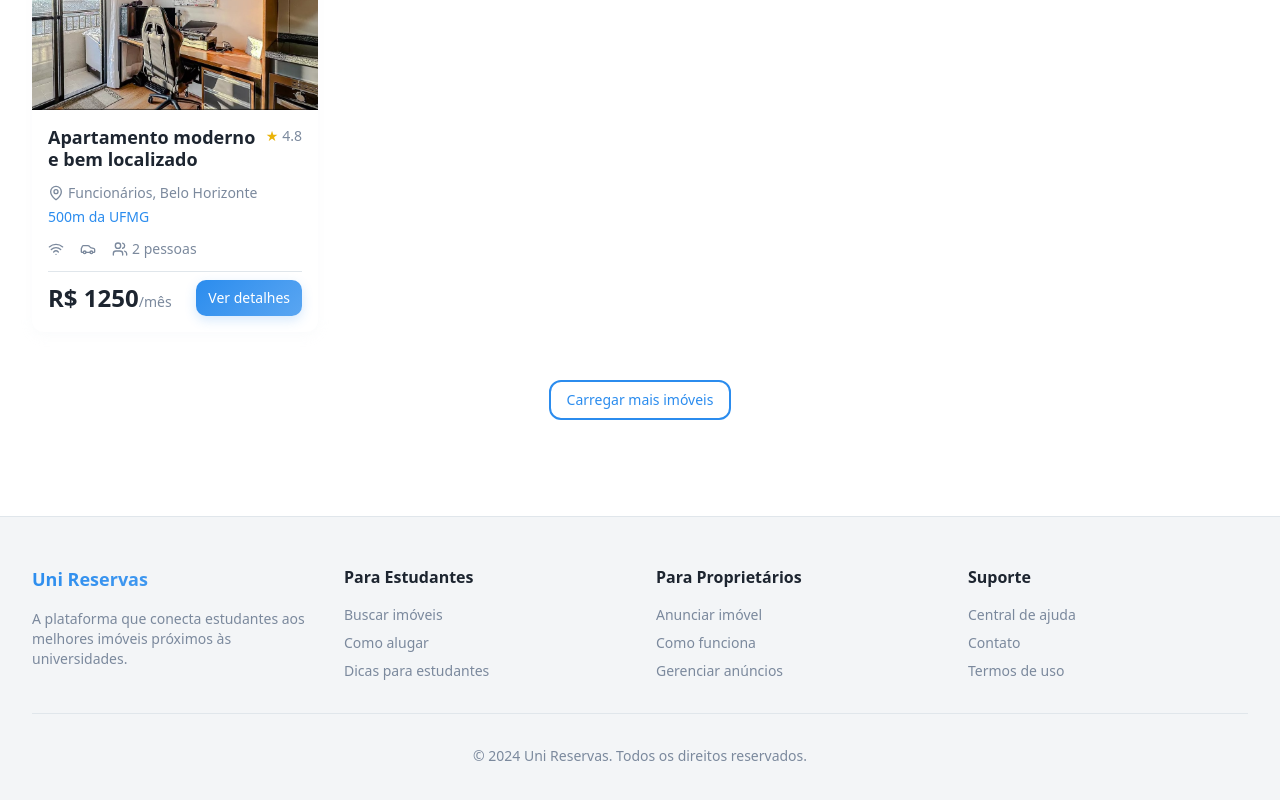
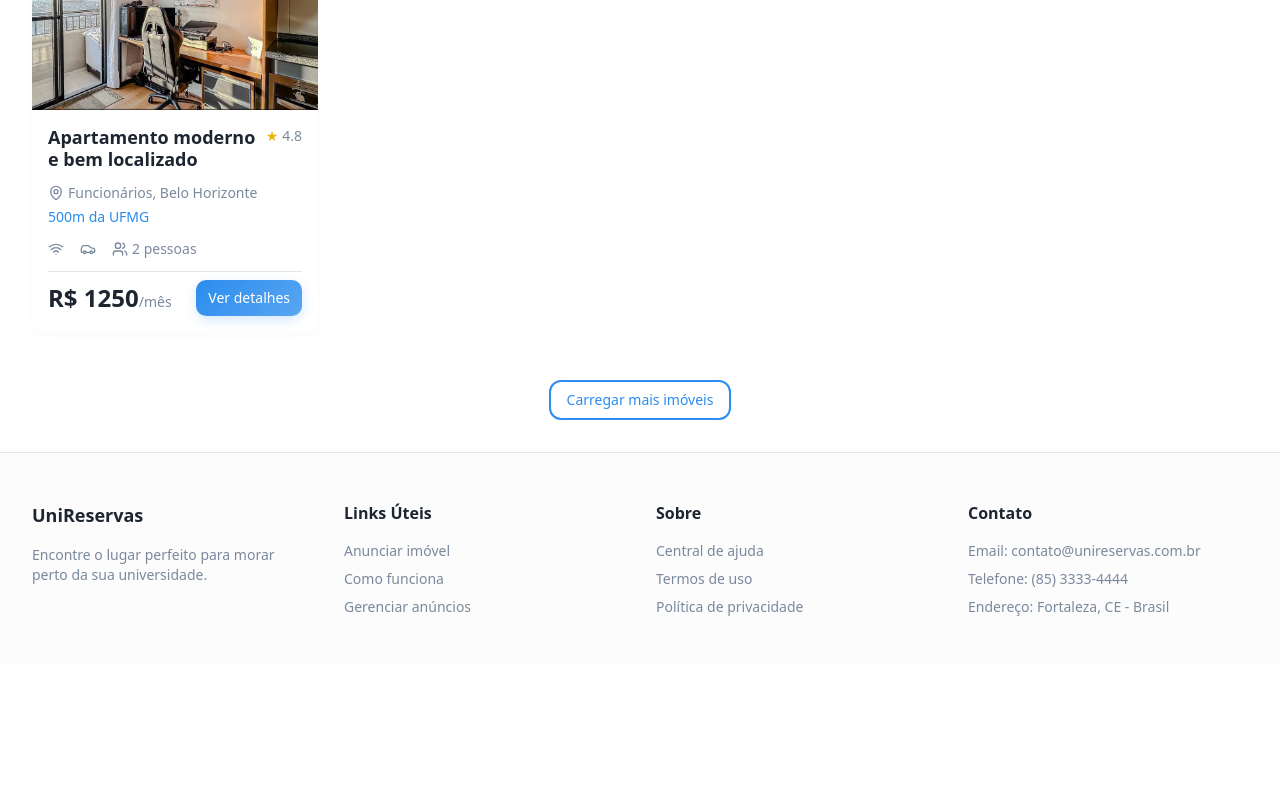
Before and after one commit to darleisonrodrigues/projeto-unireservas, a React (Vite) app: page / in a window 1280 px wide. Shown: the part 2038-2838 px from the top of the page. After the commit the page ends 2703 px from the top, so only its background shows below. Built offline with nearby package versions, Linux system fonts and the light colour scheme.

Commit message:
Inclusão de contato no rodapé

```diff
--- /dev/null
+++ b/src/components/Footer.tsx
@@ -0,0 +1,52 @@
+import { Link } from 'react-router-dom';
+import { ROUTES } from '@/config/routes';
+
+const Footer = () => {
+  return (
+    <footer className="bg-muted/30 border-t">
+      <div className="max-w-7xl mx-auto px-4 sm:px-6 lg:px-8 py-12">
+        <div className="grid grid-cols-1 md:grid-cols-2 lg:grid-cols-4 gap-8">
+          {/* Logo e Descrição */}
+          <div>
+            <h3 className="font-bold text-lg mb-4">UniReservas</h3>
+            <p className="text-sm text-muted-foreground">
+              Encontre o lugar perfeito para morar perto da sua universidade.
+            </p>
+          </div>
+
+          {/* Links Úteis */}
+          <div>
+            <h4 className="font-semibold mb-4">Links Úteis</h4>
+            <ul className="space-y-2 text-sm text-muted-foreground">
+              <li><Link to={ROUTES.LISTINGS.CREATE} className="hover:text-primary transition-all duration-300 ease-out">Anunciar imóvel</Link></li>
+              <li><Link to="#" className="hover:text-primary transition-all duration-300 ease-out">Como funciona</Link></li>
+              <li><Link to="#" className="hover:text-primary transition-all duration-300 ease-out">Gerenciar anúncios</Link></li>
+            </ul>
+          </div>
+
+          {/* Sobre */}
+          <div>
+            <h4 className="font-semibold mb-4">Sobre</h4>
+            <ul className="space-y-2 text-sm text-muted-foreground">
+              <li><Link to="#" className="hover:text-primary transition-all duration-300 ease-out">Central de ajuda</Link></li>
+              <li><Link to="/terms" className="hover:text-primary transition-all duration-300 ease-out">Termos de uso</Link></li>
+              <li><Link to="#" className="hover:text-primary transition-all duration-300 ease-out">Política de privacidade</Link></li>
+            </ul>
+          </div>
+
+          {/* Contato */}
+          <div>
+            <h4 className="font-semibold mb-4">Contato</h4>
+            <div className="space-y-2 text-sm text-muted-foreground">
+              <p>Email: contato@unireservas.com.br</p>
+              <p>Telefone: (85) 3333-4444</p>
+              <p>Endereço: Fortaleza, CE - Brasil</p>
+            </div>
+          </div>
+        </div>
+      </div>
+    </footer>
+  );
+};
+
+export default Footer;
--- a/src/pages/HomePage.tsx
+++ b/src/pages/HomePage.tsx
@@ -2,6 +2,7 @@ import Header from "@/components/Header";
 import Hero from "@/components/Hero";
 import FilterBar from "@/components/FilterBar";
 import PropertyCard from "@/components/PropertyCard";
+import Footer from "@/components/Footer";
 import { Button } from "@/components/ui/button";
 import kitnetImage from "@/assets/kitnet-1.jpg";
 import roomImage from "@/assets/room-1.jpg";
@@ -166,52 +167,7 @@ const Index = () => {
         </div>
       </main>
 
-      {/* Footer */}
-      <footer className="bg-neutral-100 border-t border-border mt-16">
-        <div className="max-w-7xl mx-auto px-4 sm:px-6 lg:px-8 py-12">
-          <div className="grid grid-cols-1 md:grid-cols-4 gap-8">
-            <div>
-              <h3 className="font-bold text-lg mb-4 bg-gradient-primary bg-clip-text text-transparent">
-                Uni Reservas
-              </h3>
-              <p className="text-muted-foreground text-sm">
-                A plataforma que conecta estudantes aos melhores imóveis próximos às universidades.
-              </p>
-            </div>
-
-            <div>
-              <h4 className="font-semibold mb-4">Para Estudantes</h4>
-              <ul className="space-y-2 text-sm text-muted-foreground">
-                <li><a href="#" className="hover:text-primary transition-all duration-300 ease-out">Buscar imóveis</a></li>
-                <li><a href="#" className="hover:text-primary transition-all duration-300 ease-out">Como alugar</a></li>
-                <li><a href="#" className="hover:text-primary transition-all duration-300 ease-out">Dicas para estudantes</a></li>
-              </ul>
-            </div>
-
-            <div>
-              <h4 className="font-semibold mb-4">Para Proprietários</h4>
-              <ul className="space-y-2 text-sm text-muted-foreground">
-                <li><a href="/create-listing" className="hover:text-primary transition-all duration-300 ease-out">Anunciar imóvel</a></li>
-                <li><a href="#" className="hover:text-primary transition-all duration-300 ease-out">Como funciona</a></li>
-                <li><a href="#" className="hover:text-primary transition-all duration-300 ease-out">Gerenciar anúncios</a></li>
-              </ul>
-            </div>
-
-            <div>
-              <h4 className="font-semibold mb-4">Suporte</h4>
-              <ul className="space-y-2 text-sm text-muted-foreground">
-                <li><a href="#" className="hover:text-primary transition-all duration-300 ease-out">Central de ajuda</a></li>
-                <li><a href="#" className="hover:text-primary transition-all duration-300 ease-out">Contato</a></li>
-                <li><a href="/terms" className="hover:text-primary transition-all duration-300 ease-out">Termos de uso</a></li>
-              </ul>
-            </div>
-          </div>
-
-          <div className="border-t border-border mt-8 pt-8 text-center text-sm text-muted-foreground">
-            <p>&copy; 2024 Uni Reservas. Todos os direitos reservados.</p>
-          </div>
-        </div>
-      </footer>
+      <Footer />
     </div>
   );
 };
--- a/src/pages/legal/TermsOfUsePage.tsx
+++ b/src/pages/legal/TermsOfUsePage.tsx
@@ -286,8 +286,8 @@ const TermsOfUsePage = () => {
                 <div className="bg-muted p-4 rounded-lg">
                   <p><strong className="text-foreground">UniReservas</strong></p>
                   <p>Email: contato@unireservas.com.br</p>
-                  <p>Telefone: (31) 3333-4444</p>
-                  <p>Endereço: Belo Horizonte, MG - Brasil</p>
+                  <p>Telefone: (85) 3333-4444</p>
+                  <p>Endereço: Fortaleza, CE - Brasil</p>
                 </div>
               </div>
             </section>
```
